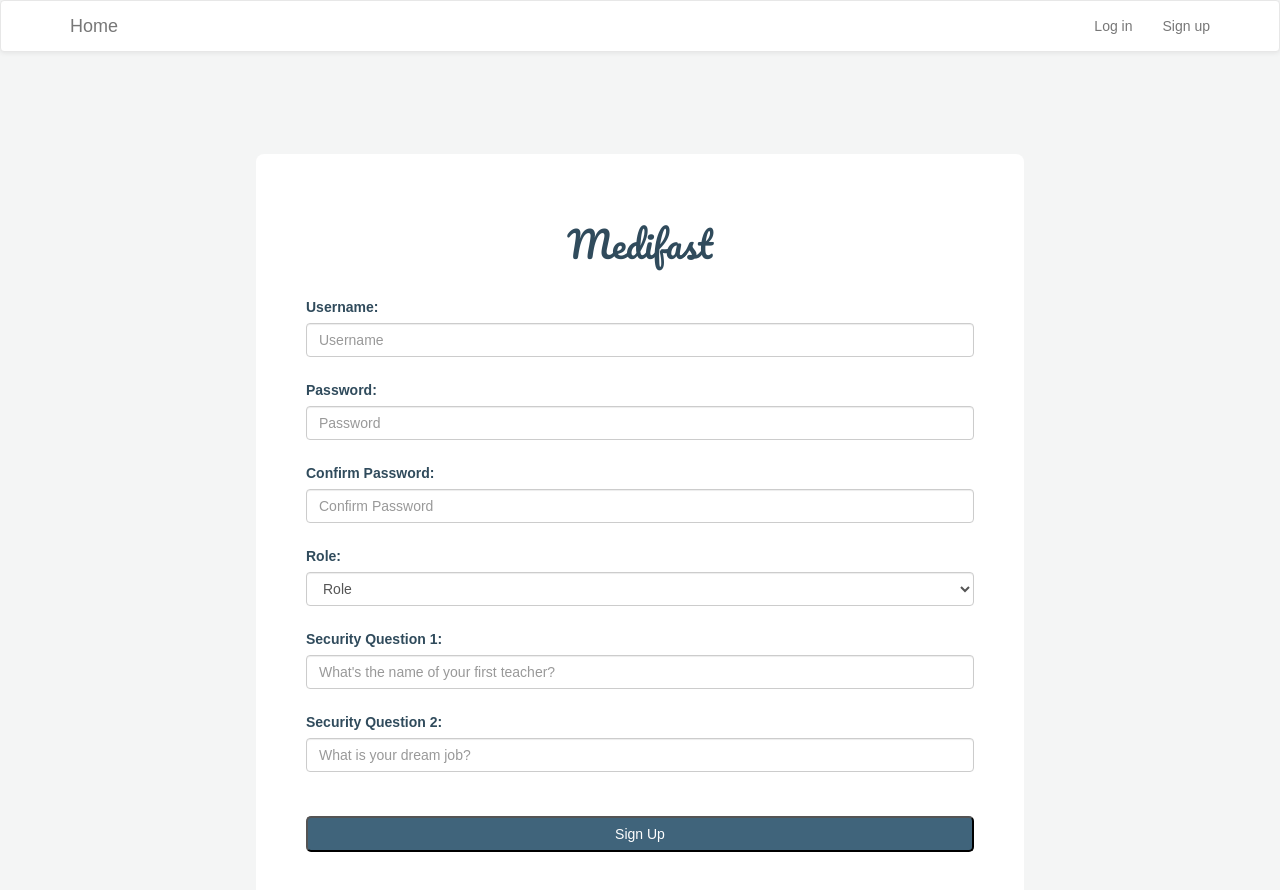
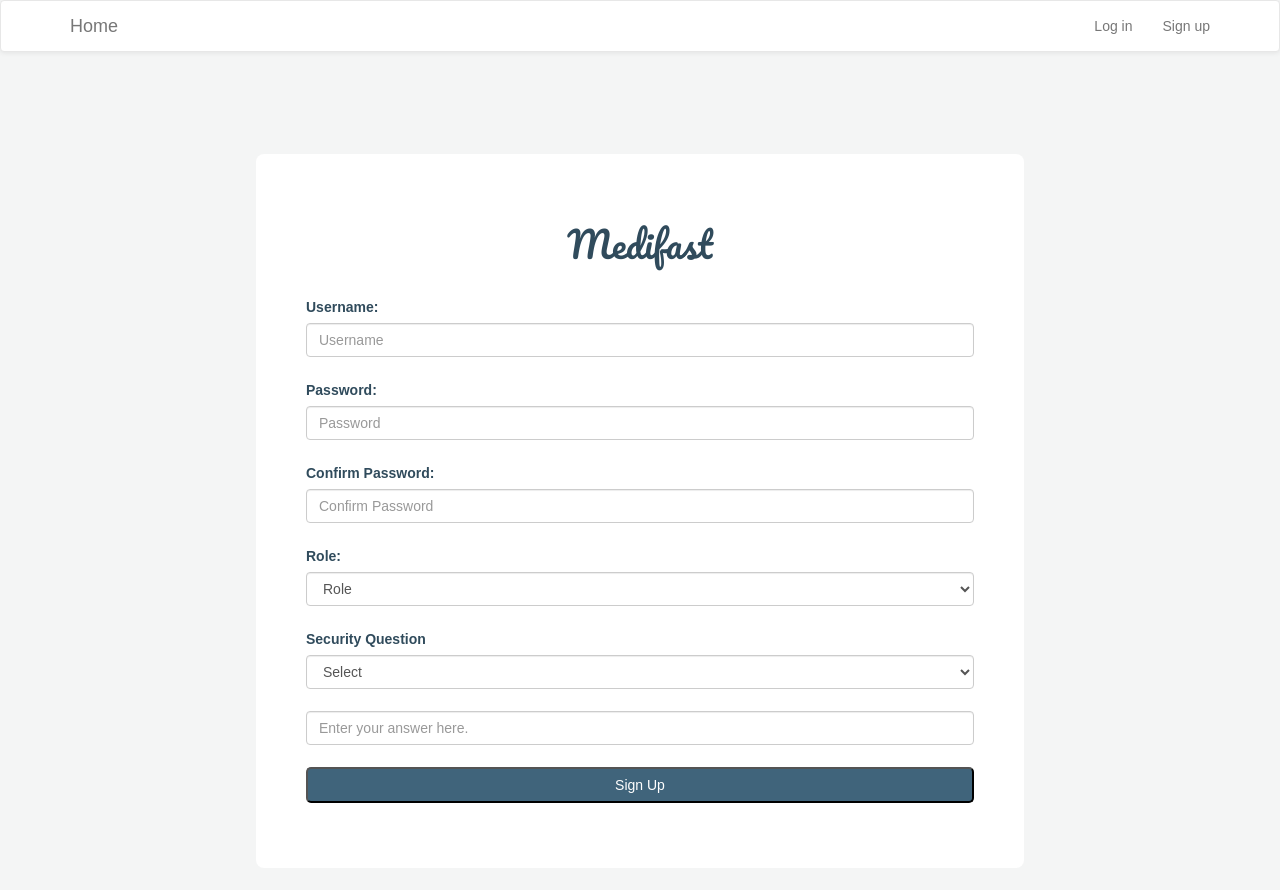
Before and after one commit to szxiner/Medifast, a React (Create React App) app in the folder frontend/: page /register in a window 1280 px wide. Shown: the top 890 px of the page. After the commit the page ends 868 px from the top, so only its background shows below. Built offline with nearby package versions, Linux system fonts and the light colour scheme.

Commit message:
security_question

```diff
--- a/frontend/src/actions/authActions.js
+++ b/frontend/src/actions/authActions.js
@@ -21,7 +21,7 @@
 
 export const createUser = userData => dispatch => {
   axios
-    .post("http://127.0.0.1:8000/users", userData)
+    .post("http://127.0.0.1:8000/api-users", userData)
     .then(res => {
       if (res.status === 201) {
         console.log("User created!");
--- a/frontend/src/components/Register/Register.jsx
+++ b/frontend/src/components/Register/Register.jsx
@@ -60,8 +60,7 @@
       this.state.password === "" ||
       this.state.confirmPassword === "" ||
       this.state.typeOfUser === "role" ||
-      this.state.SecurityQuestion1 == "" ||
-      this.state.SecurityQuestion2 == ""
+      this.state.securityQ == ""
     ) {
       this.setState({ errorMsg: "Please complete all the fields." });
     } else {
@@ -71,8 +70,8 @@
           password: this.state.password,
           confirmPassword: this.state.confirmPassword,
           typeOfUser: this.state.typeOfUser,
-          SecurityQuestion1: this.state.SecurityQuestion1,
-          SecurityQuestion2: this.state.SecurityQuestion2
+          securityQ: this.state.SecurityQuestion,
+          securityAns: this.state.securityAns
         };
         this.props.createUser(user);
         this.setState({ errorMsg: "" });
@@ -141,29 +140,28 @@
               <option value="insurance">Insurance Provider</option>
             </FormControl>
             <br />
-            <ControlLabel>Security Question 1:</ControlLabel>
+            <ControlLabel>Security Question</ControlLabel>
+            <FormControl
+              componentClass="select"
+              placeholder="select"
+              onChange={this.onChange}
+              name="typeOfUser"
+            >
+              <option value="Select a role">Select</option>
+              <option value="Q1">What's the name of your first teacher?</option>
+              <option value="Q2">What is your dream job?</option>
+              <option value="Q3">What is your favourite color?</option>
+            </FormControl>
+            <br />
             <FormControl
               className={css(styles.inputBox)}
-              type="test"
-              name="SecurityQuestion1"
-              label="SecurityQuestion1"
-              placeholder="What's the name of your first teacher?"
-              value={this.state.SecurityQuestion1}
+              type="text"
+              name="Security Question Answer"
+              label="Username"
+              placeholder="Enter your answer here."
+              value={this.state.securityAns}
               onChange={this.onChange}
             />
-            <br />
-            <ControlLabel>Security Question 2:</ControlLabel>
-            <FormControl
-              className={css(styles.inputBox)}
-              type="test"
-              name="SecurityQuestion2"
-              label="SecurityQuestion2"
-              placeholder="What is your dream job?"
-              value={this.state.SecurityQuestion2}
-              onChange={this.onChange}
-            />
-
-            <br />
             <br />
             <Button name="Sign Up" type="submit" />
           </FormGroup>
```
Also changed, not shown: 1 other file (tests, documents, lock files or other folders).
